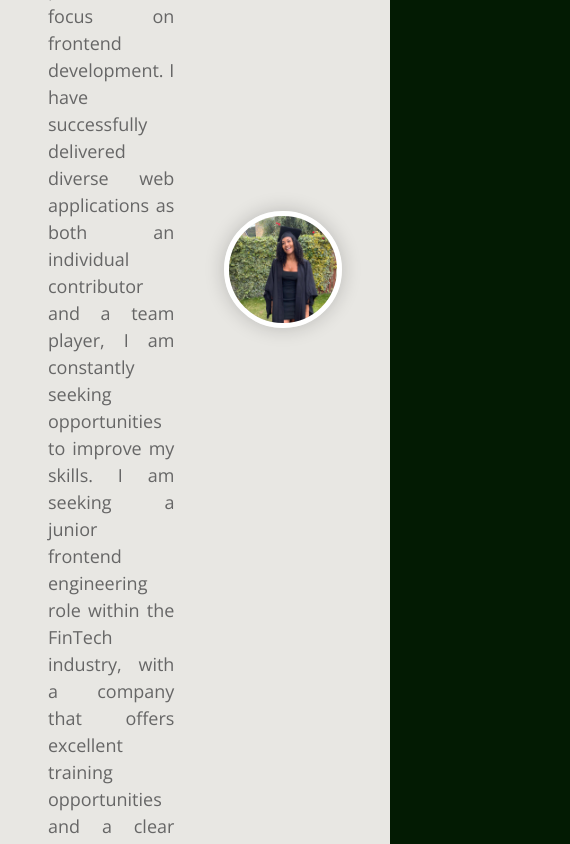
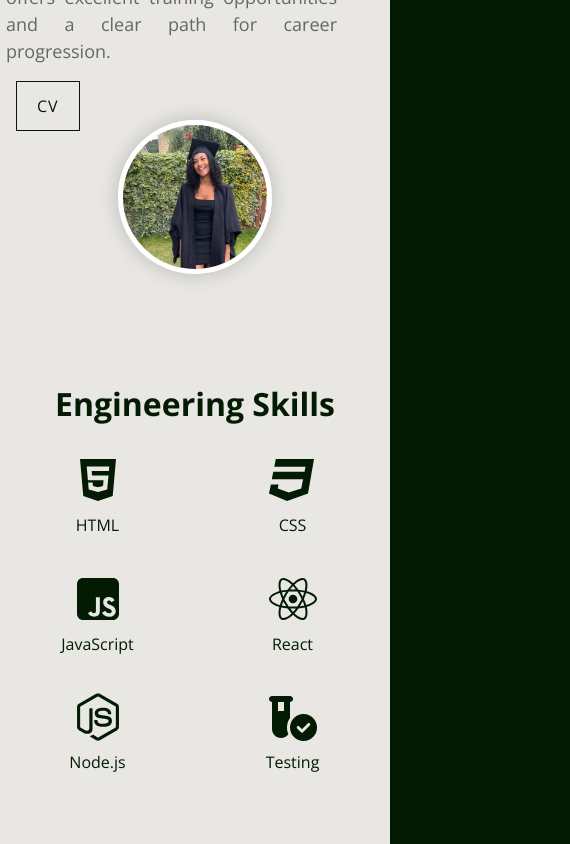
Before and after one commit to AmikerB/Portfolio, a React (Create React App) app: page /About in a window 390 px wide. Shown: the part 1100-1944 px from the top of the page, 570 px wide, since content can reach past the window. Built offline with nearby package versions, Linux system fonts and the light colour scheme.

Commit message:
media styles implemented

```diff
--- a/src/components/AboutContentStyles.css
+++ b/src/components/AboutContentStyles.css
@@ -54,3 +54,31 @@
     border: 5px solid #fff;
     box-shadow: 0px 0px 20px rgba(0, 0, 0, 0.2);
 }
+
+@media screen and (max-width: 1040px) {
+    .about {
+        flex-direction: column;
+        margin: 0 3px;
+        padding-bottom: 6rem;
+    }
+
+    .left {
+        order: 1;
+        padding: 3px;
+    }
+
+    .about .left {
+        width: 100%;
+    }
+
+    .right {
+        order: 2;
+    }
+
+    .about .img-container {
+        position: relative;
+        width: 100%;
+        height: 0;
+        padding-bottom: 100%;
+    }
+}
--- a/src/components/ContactMeStyles.css
+++ b/src/components/ContactMeStyles.css
@@ -22,7 +22,6 @@
     margin-top: 4rem;
     color: var(--dark);
     font-size: 50px;
-    color: var(--dark);
     margin-right: 2rem;
 }
 
@@ -32,3 +31,15 @@
     justify-content: center;
     align-items: center;
 }
+
+@media screen and (max-width:1040px) {
+    .contactTop {
+        display: block;
+    }
+
+    .contactLeft,
+    .contactRight {
+        padding-bottom: 3rem;
+    }
+
+}
--- a/src/components/FooterStyles.css
+++ b/src/components/FooterStyles.css
@@ -51,4 +51,23 @@
     .footer-container {
         grid-template-columns: 1fr;
     }
+
+    .footer h2 {
+        font-size: 15px;
+    }
+
+    .footer a,
+    .footer p {
+        font-size: 12px;
+    }
+
+    .footer-left,
+    .footer-middle,
+    .footer-right {
+        display: flex;
+        flex-direction: column;
+        justify-content: center;
+        align-items: center;
+        padding: 0 1rem;
+    }
 }
--- a/src/components/Navbar.js
+++ b/src/components/Navbar.js
@@ -48,7 +48,7 @@ const Navbar = () => {
                 </li>
             </ul>
             <div className="hamburger" onClick={handleClick}>
-                {click ? (<FaTimes />) : (<FaBars />)}
+                {click ? (<FaTimes className="ex" />) : (<FaBars />)}
             </div>
         </div>
     )
--- a/src/components/NavbarStyles.css
+++ b/src/components/NavbarStyles.css
@@ -55,7 +55,6 @@
         width: 100%;
         height: 100vh;
         background: rgba(3, 27, 3, 0.95);
-        ;
         position: absolute;
         top: 0;
         left: -100%;
@@ -73,9 +72,14 @@
 
     .nav-menu li a {
         font-size: 2rem;
+        color: var(--light);
     }
 
     .hamburger {
         display: initial;
     }
+
+    .ex {
+        color: var(--light)
+    }
 }
--- a/src/components/SkillsStyles.css
+++ b/src/components/SkillsStyles.css
@@ -61,7 +61,11 @@ p {
         flex-direction: column;
         align-items: center;
         justify-content: center;
-        height: 100vh;
+        height: 75vh;
         /* adjust as needed */
     }
+
+    .skills {
+        padding: 0;
+    }
 }
```
